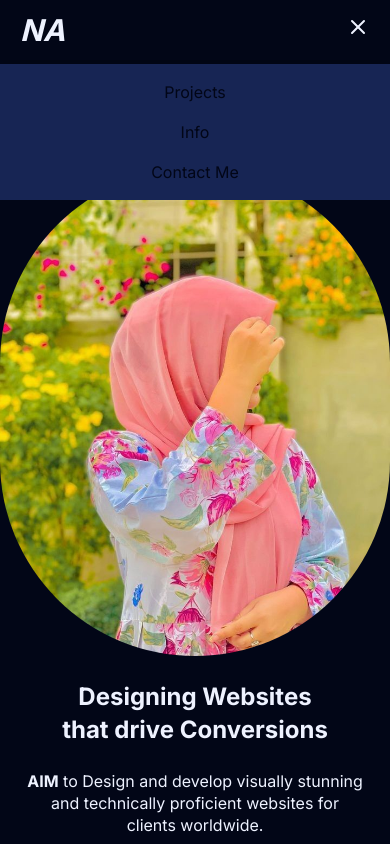
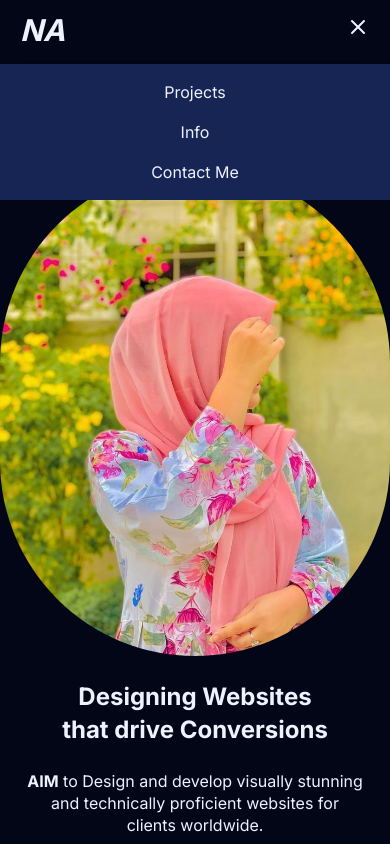
Before and after one commit to NaimalArain13/Milestone-02-Personal-Portfolio, a Next.js app: page / in a window 390 px wide. Both pictures are taken after a click on the button "Toggle Menu". Shown: the top 844 px of the page. Built offline with nearby package versions, Linux system fonts and the light colour scheme.

Commit message:
edit navbar component

```diff
--- a/app/components/navbar.tsx
+++ b/app/components/navbar.tsx
@@ -34,7 +34,7 @@ export default function Navbar() {
       {/* Mobile Menu */}
       {isOpen && (
         <nav className="absolute top-16 left-0 right-0 bg-text text-center">
-          <ul className="flex flex-col gap-4 py-4 text-bg">
+          <ul className="flex flex-col gap-4 py-4 text-text2">
             <li><Link href="#project" className="hover:underline underline-offset-2">Projects</Link></li>
             <li><Link href="#about" className="hover:underline underline-offset-2">Info</Link></li>
             <li><Link href="#contact" className="hover:underline underline-offset-2">Contact Me</Link></li>
```
